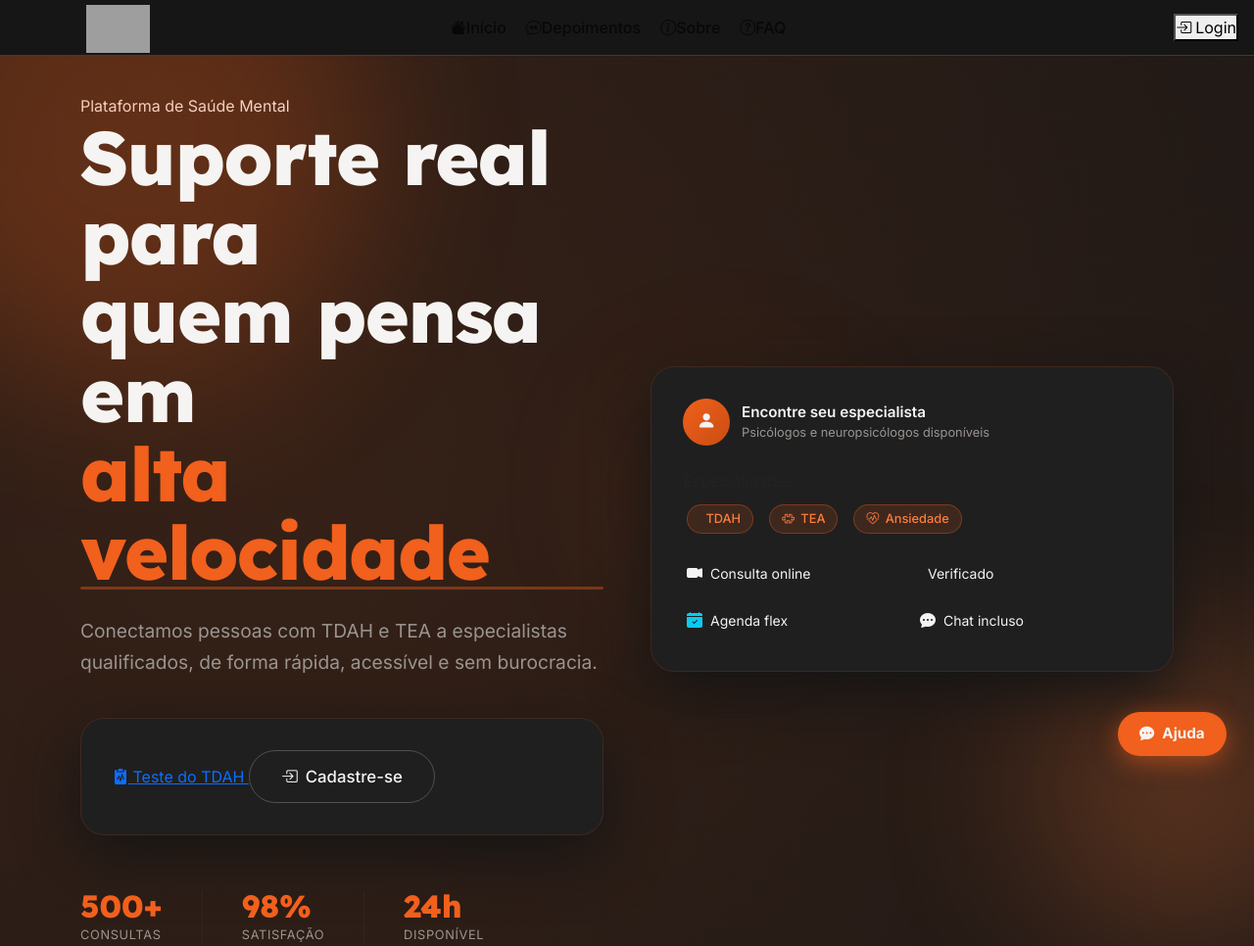
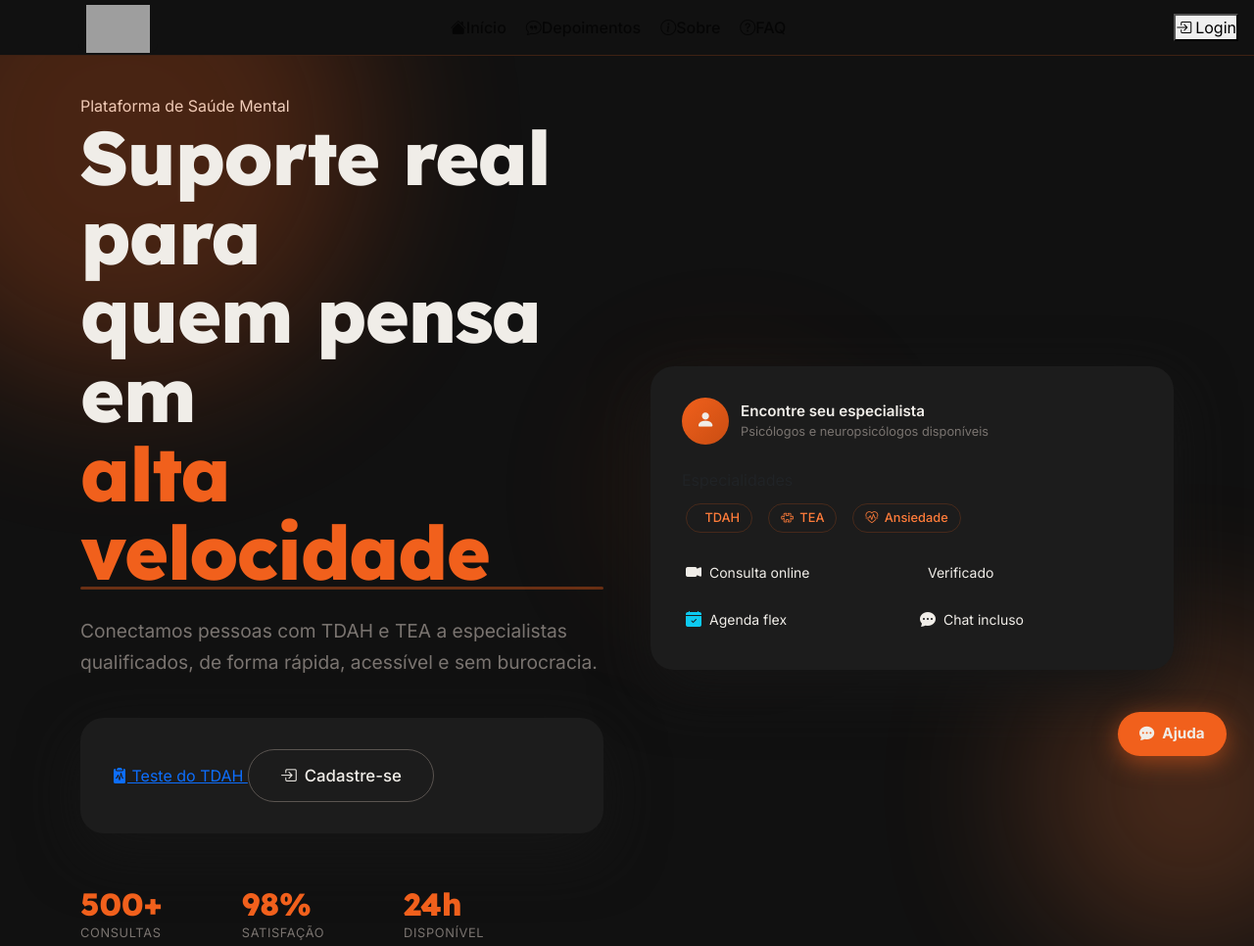
Before and after one commit to DougVikt/SintoniaMental, a Django app: page / in a window 1280 px wide. Shown: the top 966 px of the page at 98% size. Run offline with Django 5.2, Linux system fonts and the light colour scheme; grey boxes are pictures that could not be loaded.

Commit message:
style: adicionar classe e restruturar css global suas variaveis

```diff
--- a/main_app/templates/main_app/home.html
+++ b/main_app/templates/main_app/home.html
@@ -13,7 +13,7 @@
 
 {% block content_nav %}
  <!-- Login btn mobile (aparece só em telas < lg, ao lado do toggler) -->
-    <button class="btn-primary d-lg-none"
+    <button class="btn-primary d-lg-none login-btn-mobile"
       onclick="location.href='/login/'">Login</button>
 
     <!-- Collapse desktop (só aparece em lg+) -->
--- a/static/css/variables.css
+++ b/static/css/variables.css
@@ -1,43 +1,195 @@
- :root {
-    /*   Color Palette: */
-    --orange:        #F1601C;
-    --orange-glow:   #ff7c3a;
-    --orange-dark:   #c94d12;
-    --orange-dim:    rgba(241,96,28,0.15);
-    --orange-dim-100:rgba(241,96,28,0.05);
-    --orange-border: rgba(241,96,28,0.35);
-    --purple:        #a78bfa;
-    --purple-dim:    rgba(167,139,250,0.14);
-    --purple-border: rgba(167,139,250,0.3);
-    --dark-900:      #0e0e0e;
-    --dark-800:      #161616;
-    --dark-750:      #151515;
-    --dark-700:      #1f1f1f;
-    --dark-600:      #2a2a2a;
-    --dark-500:      #383838;
-    --dark-400:      #3a3a3a;
-    --light:         #f5f4f3;
-    --light-100:     #ffffff0a;
-    --muted:         #9a9490;
-    --muted-2:       #666463b7;
-    --green:         #4ade80;
-    --green-300:     rgba(74, 222, 128, 0.12);
-    --green-250:     rgba(74, 222, 128, 0.3);
-    --blue:          #60a5fa;
-    --blue-dim:      rgba(96, 165, 250, 0.12);
-    --blue-400:      rgba(96, 165, 250, 0.3);
-    --yellow:        #fbbf24;
-    --red:           #f87171;
-    --brown:         rgba(30,20,15,0.9);
+/* --- CSS Variables / Design Tokens --- */
+:root {
+  /* ===== CORES PRINCIPAIS ===== */
+  --orange:       #F1601C;
+  --orange-dark:  #c94d12;
+  --orange-light: #ff7c3a;
+  --orange-glow:  #ff7c3a;
 
-    /*  Typography: */
-    --font-display: "Lexend", sans-serif;
-    --font-body:    'Inter', sans-serif;
-    --radius:     1rem;
-    --shadow-glow: 0 0 28px rgba(241, 96, 28, 0.35);
-    --radius-lg: 1.5rem;
-    --sidebar-w: 260px;
-    --topbar-h: 64px;
-    --shadow: 0 8px 32px rgba(0,0,0,0.4);
+  /* Orange com opacidades */
+  --orange-a1: rgba(241,96,28,0.02);
+  --orange-a2: rgba(241,96,28,0.04);
+  --orange-a3: rgba(241,96,28,0.06);
+  --orange-a4: rgba(241,96,28,0.08);
+  --orange-a5: rgba(241,96,28,0.1);
+  --orange-a6: rgba(241,96,28,0.12);
+  --orange-a7: rgba(241,96,28,0.15);
+  --orange-a8: rgba(241,96,28,0.18);
+  --orange-a9: rgba(241,96,28,0.2);
+  --orange-a10: rgba(241,96,28,0.25);
+  --orange-a11: rgba(241,96,28,0.3);
+  --orange-a12: rgba(241,96,28,0.35);
+  --orange-a13: rgba(241,96,28,0.4);
+  --orange-a14: rgba(241,96,28,0.5);
 
+  /* Orange borders */
+  --orange-border: rgba(241,96,28,0.2);
+  --orange-border-2: rgba(241,96,28,0.25);
+  --orange-border-3: rgba(241,96,28,0.3);
+  --orange-border-4: rgba(241,96,28,0.35);
+
+  /* Orange shadows */
+  --orange-shadow-xs: 0 1px 4px rgba(241,96,28,0.15);
+  --orange-shadow-sm: 0 2px 8px rgba(241,96,28,0.2);
+  --orange-shadow-md: 0 4px 16px rgba(241,96,28,0.25);
+  --orange-shadow-lg: 0 8px 24px rgba(241,96,28,0.3);
+  --orange-shadow-xl: 0 12px 40px rgba(241,96,28,0.35);
+  --orange-shadow-glow: 0 0 12px rgba(241,96,28,0.4);
+  --orange-shadow-focus: 0 0 0 3px rgba(241,96,28,0.15);
+
+  /* ===== CORES VERDE ===== */
+  --green:    #4ade80;
+  --green-dark:#22c55e;
+  --green-a1: rgba(74,222,128,0.05);
+  --green-a2: rgba(74,222,128,0.08);
+  --green-a3: rgba(74,222,128,0.1);
+  --green-a4: rgba(74,222,128,0.12);
+  --green-a5: rgba(74,222,128,0.15);
+  --green-a6: rgba(74,222,128,0.2);
+  --green-a7: rgba(74,222,128,0.25);
+  --green-border: rgba(74,222,128,0.2);
+  --green-border-2: rgba(74,222,128,0.3);
+
+  /* ===== CORES VERMELHO ===== */
+  --red:      #f87171;
+  --red-dark: #ef4444;
+  --red-a1: rgba(248,113,113,0.05);
+  --red-a2: rgba(248,113,113,0.08);
+  --red-a3: rgba(248,113,113,0.1);
+  --red-a4: rgba(248,113,113,0.12);
+  --red-a5: rgba(248,113,113,0.15);
+  --red-a6: rgba(248,113,113,0.2);
+  --red-border: rgba(248,113,113,0.2);
+  --red-border-2: rgba(248,113,113,0.3);
+
+  /* ===== CORES AZUL ===== */
+  --blue:     #60a5fa;
+  --blue-dark: #3b82f6;
+  --blue-a1: rgba(96,165,250,0.05);
+  --blue-a2: rgba(96,165,250,0.08);
+  --blue-a3: rgba(96,165,250,0.1);
+  --blue-a4: rgba(96,165,250,0.12);
+  --blue-a5: rgba(96,165,250,0.15);
+  --blue-a6: rgba(96,165,250,0.2);
+  --blue-border: rgba(96,165,250,0.2);
+  --blue-border-2: rgba(96,165,250,0.3);
+
+  /* ===== CORES AMARELO ===== */
+  --yellow:   #fbbf24;
+  --yellow-a1: rgba(251,191,36,0.05);
+  --yellow-a2: rgba(251,191,36,0.08);
+  --yellow-a3: rgba(251,191,36,0.1);
+  --yellow-a4: rgba(251,191,36,0.12);
+  --yellow-a5: rgba(251,191,36,0.15);
+  --yellow-a6: rgba(251,191,36,0.2);
+  --yellow-border: rgba(251,191,36,0.2);
+  --yellow-border-2: rgba(251,191,36,0.3);
+
+  /* ===== CORES DARK ===== */
+  --dark-900: #0a0a0a;
+  --dark-850: #0d0d0d;
+  --dark-800: #111111;
+  --dark-780: #141414;
+  --dark-750: #161616;
+  --dark-720: #1a1a1a;
+  --dark-700: #1c1c1c;
+  --dark-680: #202020;
+  --dark-650: #222222;
+  --dark-600: #242424;
+  --dark-550: #292929;
+  --dark-500: #2e2e2e;
+  --dark-450: #333333;
+  --dark-400: #3a3a3a;
+  --dark-350: #404040;
+
+  /* Dark backgrounds with opacity */
+  --dark-bg-1: rgba(17,17,17,0.3);
+  --dark-bg-2: rgba(17,17,17,0.5);
+  --dark-bg-3: rgba(17,17,17,0.7);
+  --dark-bg-4: rgba(17,17,17,0.85);
+  --dark-bg-5: rgba(10,10,10,0.92);
+  --dark-bg-6: rgba(10,10,10,0.95);
+
+  /* ===== CORES BRANCO/PRETO ===== */
+  --white: #FFFFFF;
+  --black: #000000;
+  --light: #f0ede8;
+  --muted: #7a7470;
+  --muted-2: #5a5450;
+
+  /* White with opacity */
+  --white-a1: rgba(255,255,255,0.02);
+  --white-a2: rgba(255,255,255,0.04);
+  --white-a3: rgba(255,255,255,0.05);
+  --white-a4: rgba(255,255,255,0.06);
+  --white-a5: rgba(255,255,255,0.07);
+  --white-a6: rgba(255,255,255,0.08);
+  --white-a7: rgba(255,255,255,0.1);
+  --white-a8: rgba(255,255,255,0.12);
+  --white-a9: rgba(255,255,255,0.15);
+  --white-a10: rgba(255,255,255,0.2);
+  --white-a11: rgba(255,255,255,0.25);
+  --white-a12: rgba(255,255,255,0.3);
+
+  /* Black with opacity */
+  --black-a1: rgba(0,0,0,0.05);
+  --black-a2: rgba(0,0,0,0.1);
+  --black-a3: rgba(0,0,0,0.15);
+  --black-a4: rgba(0,0,0,0.2);
+  --black-a5: rgba(0,0,0,0.25);
+  --black-a6: rgba(0,0,0,0.3);
+  --black-a7: rgba(0,0,0,0.4);
+  --black-a8: rgba(0,0,0,0.5);
+  --black-a9: rgba(0,0,0,0.6);
+  --black-a10: rgba(0,0,0,0.7);
+
+  /* ===== CORES GRAY ===== */
+  --gray-100: #F5F5F5;
+  --gray-200: #EEEEEE;
+  --gray-300: #E0E0E0;
+  --gray-400: #BDBDBD;
+  --gray-500: #9E9E9E;
+  --gray-600: #757575;
+  --gray-700: #616161;
+  --gray-800: #424242;
+  --gray-900: #212121;
+
+  /* ===== CORES PURPLE ===== */
+  --purple: #A78BFA;
+  --purple-a1: rgba(167,139,250,0.08);
+  --purple-a2: rgba(167,139,250,0.1);
+  --purple-a3: rgba(167,139,250,0.12);
+  --purple-a4: rgba(167,139,250,0.15);
+  --purple-border: rgba(167,139,250,0.2);
+  --purple-border-2: rgba(167,139,250,0.3);
+
+  /* ===== FONTES ===== */
+  --font-display: "Lexend", sans-serif;
+  --font-body: 'Inter', sans-serif;
+
+
+  /* ===== SHADOWS ===== */
+  --shadow-xs: 0 1px 3px var(--black-a2);
+  --shadow-sm: 0 2px 6px var(--black-a3);
+  --shadow-md: 0 4px 12px var(--black-a4);
+  --shadow-lg: 0 8px 24px var(--black-a5);
+  --shadow-xl: 0 16px 48px var(--black-a6);
+  --shadow: var(--shadow-md);
+
+  /* ===== BORDER RADIUS ===== */
+  --radius-sm: 0.5rem;
+  --radius-md: 1rem;
+  --radius-lg: 1.5rem;
+  --radius-xl: 2rem;
+  --radius: var(--radius-md);
+  --radius-full: 9999px;
+
+  /* ===== TRANSITIONS ===== */
+  --transition-fast: 150ms ease;
+  --transition-normal: 250ms ease;
+  --transition-slow: 350ms ease;
+
+  /* ===== LAYOUT ===== */
+  --sidebar-w: 260px;
+  --topbar-h: 64px;
 }
```
Also changed, not shown: static/css/global_style.css (+14 -4 lines).
